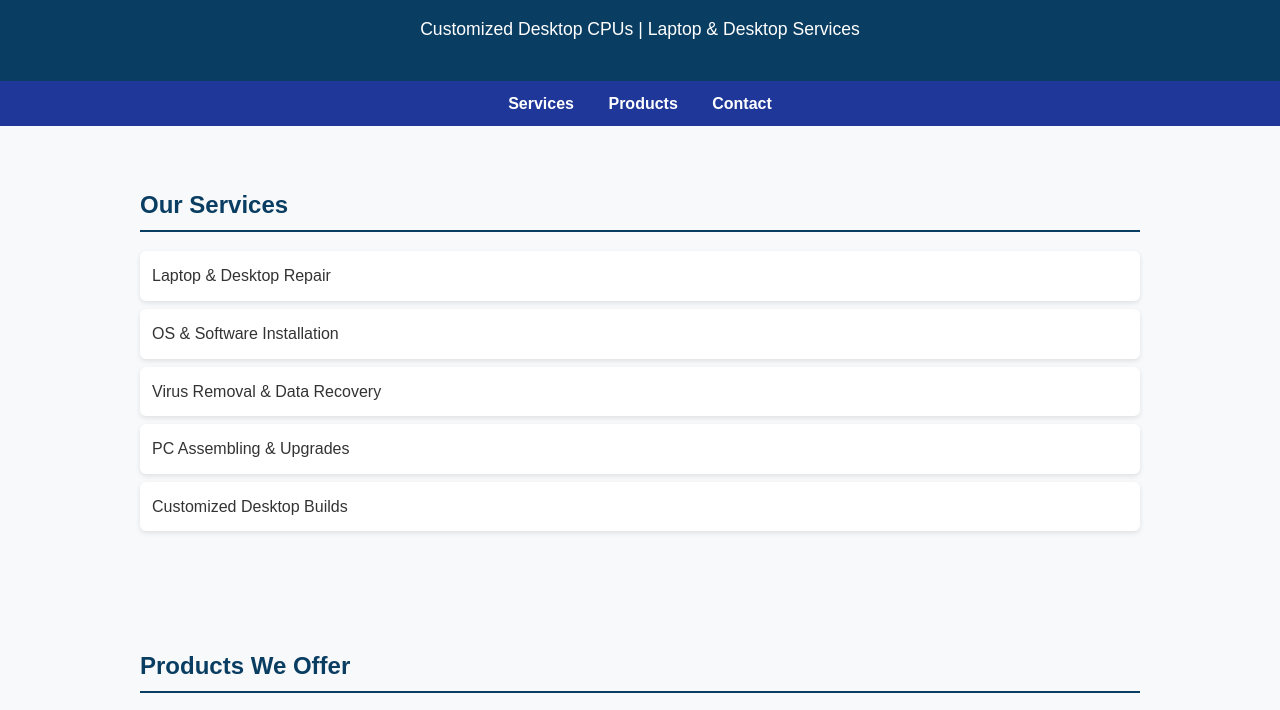
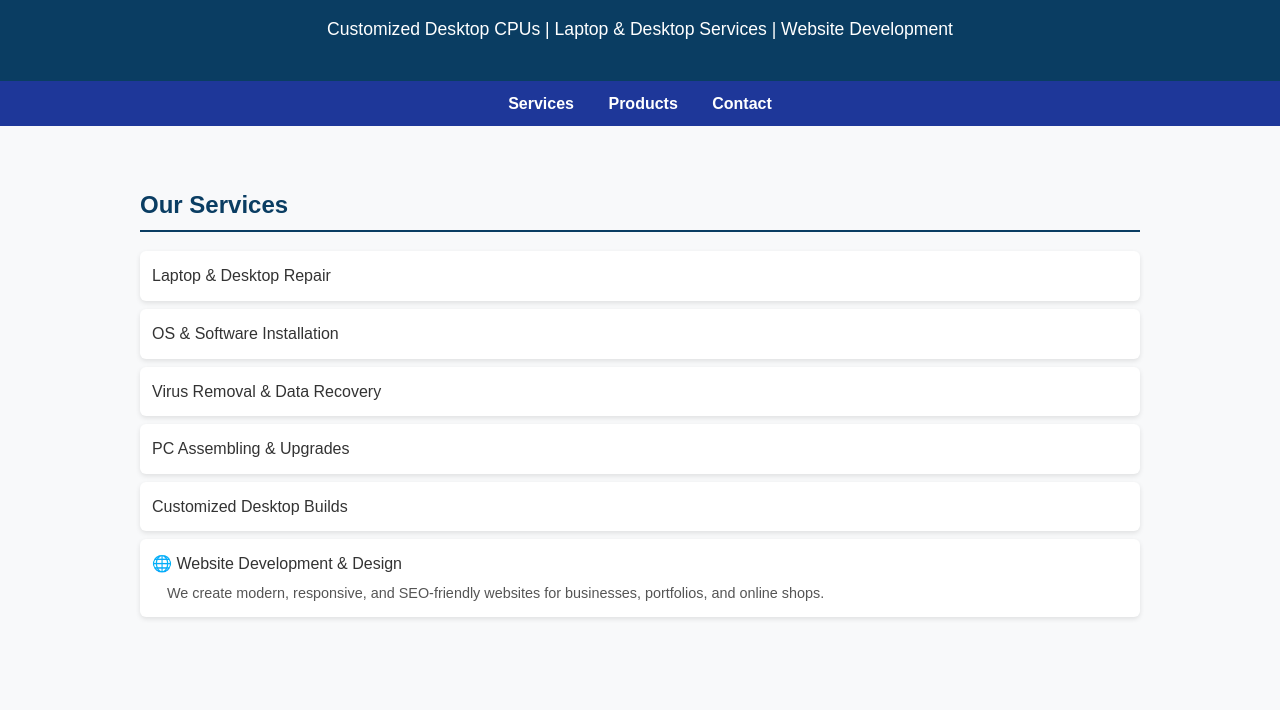
Before and after one commit to Vaibhavvk9611/Windowmy, a plain HTML site: page index.html in a window 1280 px wide. Shown: the part 79-789 px from the top of the page. Drawn offline with Linux system fonts and the light colour scheme.

Commit message:
index.html

```diff
--- a/index.html
+++ b/index.html
@@ -79,7 +79,7 @@
 <body>
   <header>
     <h1>Window Service and Software Ltd</h1>
-    <p>Customized Desktop CPUs | Laptop & Desktop Services</p>
+    <p>Customized Desktop CPUs | Laptop & Desktop Services | Website Development</p>
   </header>
 
   <nav>
@@ -96,6 +96,12 @@
       <li>Virus Removal & Data Recovery</li>
       <li>PC Assembling & Upgrades</li>
       <li>Customized Desktop Builds</li>
+      <li>
+        🌐 Website Development & Design
+        <p style="margin: 5px 0 0 15px; font-size: 0.9rem; color: #555;">
+          We create modern, responsive, and SEO-friendly websites for businesses, portfolios, and online shops.
+        </p>
+      </li>
     </ul>
   </section>
 
@@ -123,7 +129,7 @@
 
   <section id="contact" class="contact">
     <h2>Contact Us</h2>
-    <p>📞 Phone/WhatsApp: <a href="https://wa.me/919611733270">9611733270</a></p>
+    <p>📞 Phone/WhatsApp: <a href="tel:+919611733270">+91 96117 33270</a></p>
     <p>✉️ Email: <a href="mailto:vaibhavvk9611@gmail.com">vaibhavvk9611@gmail.com</a></p>
     <p>👤 Owner: Vaibhav V Kabade</p>
     <a href="https://wa.me/919611733270">Chat on WhatsApp</a>
```
